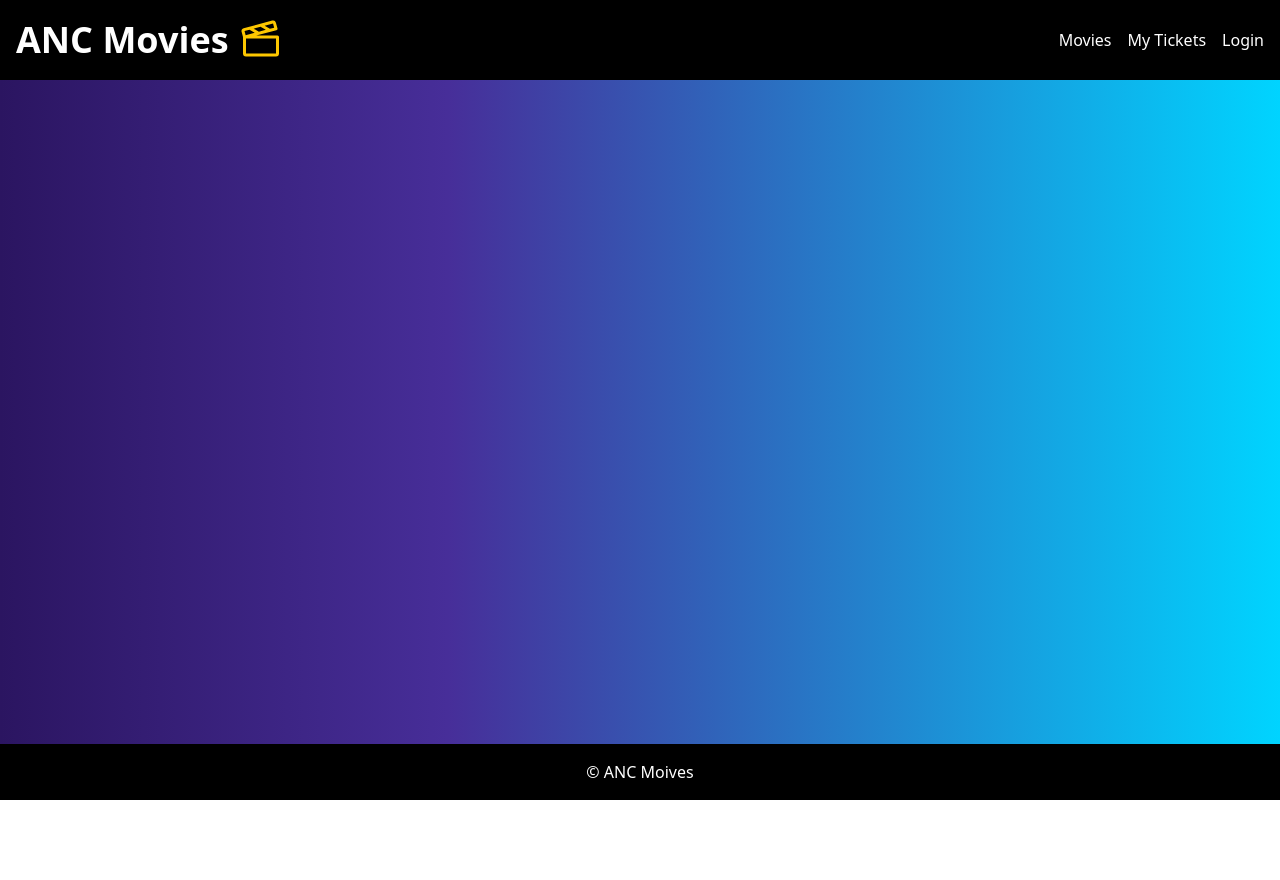
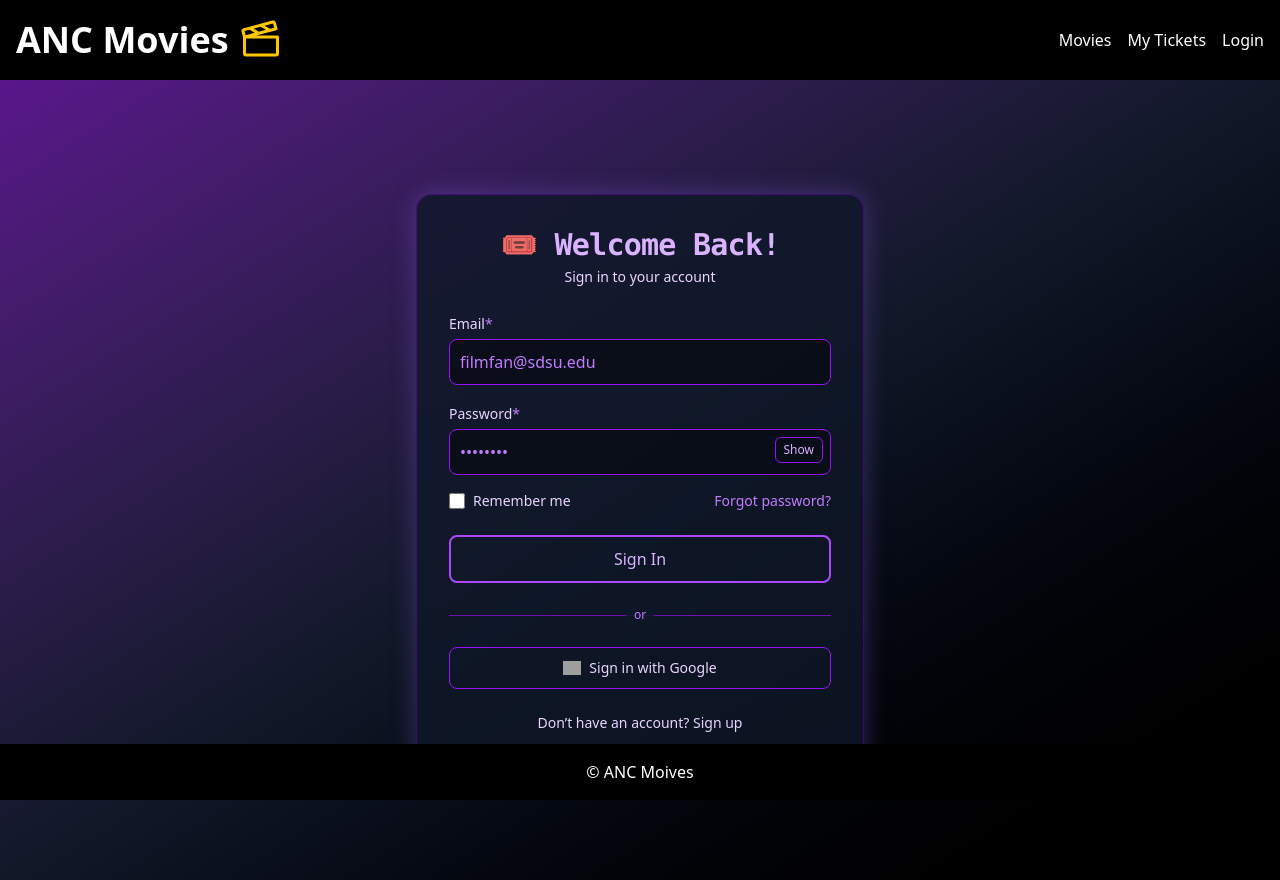
Before and after one commit to Dereck919/movie-project, a React (Vite) app in the folder frontend/: page /authentication in a window 1280 px wide. Before the commit the page ends 800 px from the top, so only its background shows below. Built offline with nearby package versions, Linux system fonts and the light colour scheme; grey boxes are pictures that could not be loaded.

Commit message:
combined sign in and login in pages as authentification

```diff
--- a/frontend/src/App.jsx
+++ b/frontend/src/App.jsx
@@ -2,8 +2,7 @@ import "./App.css";
 import { BrowserRouter as Router, Routes, Route } from "react-router-dom";
 
 import Home from "./pages/Home.jsx";
-import Login from "./pages/Login.jsx";
-import Signup from "./pages/Signup.jsx";
+import Authentification from "./pages/Authentification.jsx";
 import Navbar from "./components/layout/Header.jsx";
 import Footer from "./components/layout/Footer.jsx";
 import Ticket from "./pages/Ticket.jsx";
@@ -14,8 +13,7 @@ function App() {
       <Navbar />
       <Routes>
         <Route path="/" element={<Home />} />
-        <Route path="/login" element={<Login />} />
-        <Route path="/signup" element={<Signup />} />
+        <Route path="/authentication" element={<Authentification />} />
         <Route path="/ticket" element={<Ticket />} />
       </Routes>
       <Footer />
--- a/frontend/src/components/common/LoginCommon.jsx
+++ b/frontend/src/components/common/LoginCommon.jsx
@@ -1,7 +1,8 @@
 import React, { useState } from "react";
 import { Link } from "react-router-dom";
+import onSwitch from "../../pages/Authentification.jsx";
 
-export default function LoginCommon() {
+export default function LoginCommon({ onSwitch }) {
   const [showPassword, setShowPassword] = useState(false);
 
   return (
@@ -103,9 +104,10 @@ export default function LoginCommon() {
           {/* Footer */}
           <p className="text-sm mt-6 text-center text-purple-200">
             Don’t have an account?{" "}
-            <Link to="/signup" className="text-purple-400 hover:underline">
+            <button onClick = {onSwitch} >
+
               Sign up
-            </Link>
+            </button>
           </p>
         </div>
       </div>
--- a/frontend/src/components/layout/Header.jsx
+++ b/frontend/src/components/layout/Header.jsx
@@ -39,7 +39,7 @@ function Header() {
         <Link to="/ticket" style={linkStyle}>
           My Tickets
         </Link>
-        <Link to="/login" style={linkStyle}>
+        <Link to="/authentication" style={linkStyle}>
           Login
         </Link>
       </div>
--- /dev/null
+++ b/frontend/src/pages/Authentification.jsx
@@ -0,0 +1,20 @@
+
+import LoginCommon  from "../components/common/LoginCommon.jsx";
+import SignupInCommon from "../components/common/SignupInCommon.jsx";
+import React from 'react'
+import { useState } from "react";
+
+export default function Authentification() {
+    const [authProvider, setAuthProvider] = useState(false);
+
+  return (
+    <div>
+        {!authProvider ? (
+            <LoginCommon onSwitch={() => setAuthProvider(true)} />
+        ) : (
+            <SignupInCommon onSwitch={() => setAuthProvider(false)} />
+        )}
+    </div>
+
+  );
+}
--- a/frontend/src/pages/Login.jsx
+++ /dev/null
@@ -1,10 +0,0 @@
-import React from "react";
-import LoginCommon from "../components/common/LoginCommon";
-
-export default function Login() {
-  return (
-    <div>
-      <LoginCommon />
-    </div>
-  );
-}
--- a/frontend/src/pages/Signup.jsx
+++ /dev/null
@@ -1,10 +0,0 @@
-import React from "react";
-import SignupInCommon from "../components/common/SignupInCommon";
-
-export default function Signup() {
-  return (
-    <div>
-      <SignupInCommon />
-    </div>
-  );
-}
```
